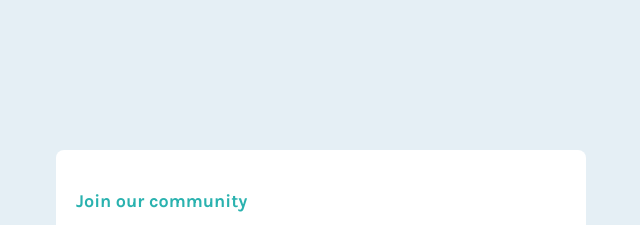
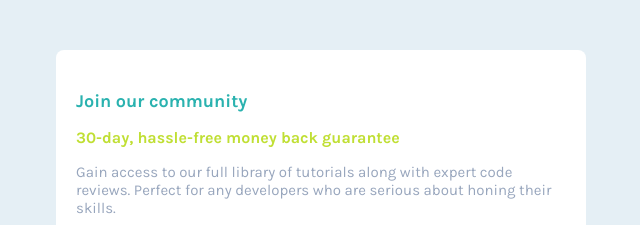
Before and after one commit to Boya015/singe-price-card, a plain HTML site: page index.html in a window 1280 px wide. Shown: the top 225 px of the page, without its empty margins (319-959 px from the left). Drawn offline with Linux system fonts and the light colour scheme.

Commit message:
Add files via upload

```diff
--- a/CSS/styles.css
+++ b/CSS/styles.css
@@ -176,7 +176,7 @@ main {
 
   @media (min-width: 600px) {
     main {
-      padding: 100px;
+      padding: 0px 100px 0px 100px;
     }
 
     .container {
```
